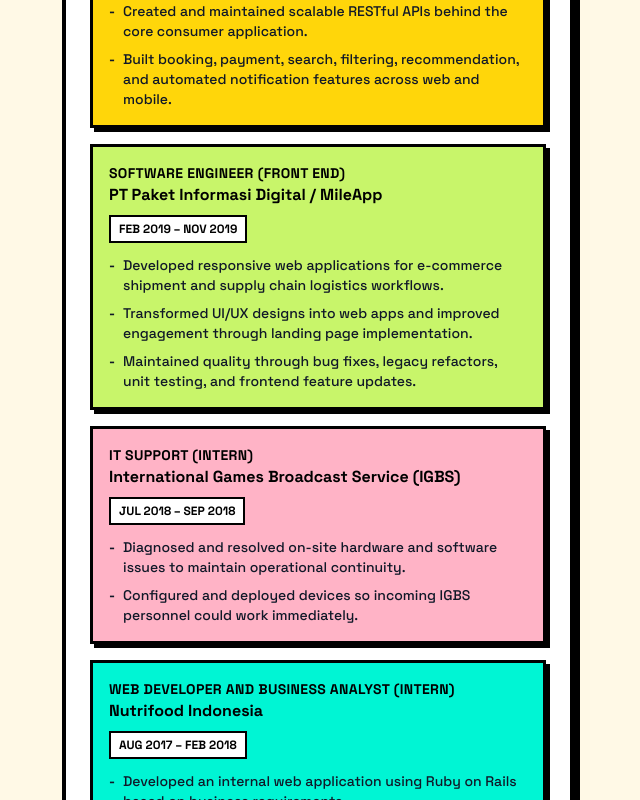
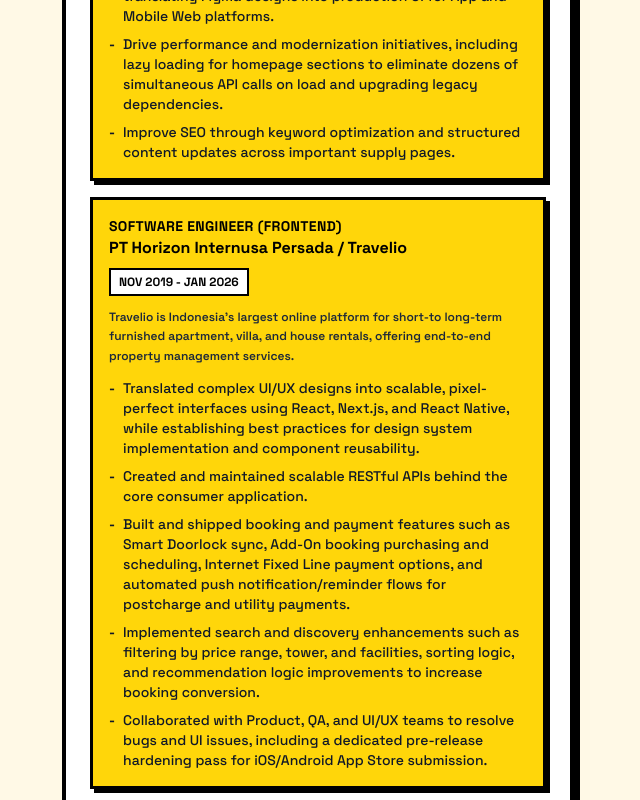
Before and after one commit to ivanyufen/resume-ivan, a React (Vite) app: page / in a window 1280 px wide. Shown: the part 1440-2240 px from the top of the page, without its empty margins (322-962 px from the left). Built offline with nearby package versions, Linux system fonts and the light colour scheme.

Commit message:
edit content

```diff
--- a/src/App.tsx
+++ b/src/App.tsx
@@ -37,6 +37,9 @@
   "MoEngage",
   "Git",
   "Google Search Console",
+  "Visual Studio Code",
+  "ESLint",
+  "New Relic",
   "Bitbucket",
   "Jira",
   "GitHub",
--- a/src/components/Experience.tsx
+++ b/src/components/Experience.tsx
@@ -13,49 +13,58 @@
 
         <div className="flex flex-col gap-4">
           <ExperienceCard
-            title="Senior Software Engineer (Front End)"
+            title="Senior Software Engineer (Frontend)"
             company="PT Horizon Internusa Persada / Travelio"
             companyLink="https://www.linkedin.com/company/travelio-com"
-            date="Jan 2026 – Present"
+            date="Jan 2026 - Present"
+            companyDescription="Travelio is Indonesia's largest online platform for short-to long-term furnished apartment, villa, and house rentals, offering end-to-end property management services."
             desc={[
-              "Lead end-to-end development for Travelio's multi-platform web and mobile apps.",
-              "Partner with Product, QA, and UI/UX to refine requirements, reduce technical risk, and deliver high-impact features.",
-              "Optimize frontend performance, core web vitals, SEO, and the v2 redesign across Homepage, Search Result, and Property Detail pages.",
+              "Lead the end-to-end development workflow of Travelio's multi-platform apps, ensuring seamless performance across web and mobile environments.",
+              "Partner with Product, QA, and UI/UX to refine product requirements, mitigate technical risks, and deliver high-impact features that improve user experience and business KPI.",
+              "Optimize frontend performance and core web vitals to ensure fast load times and smooth interactions across diverse devices.",
+              "Handle frontend development for the v2 redesign across Homepage, Search Result, and Property Detail pages, translating Figma designs into production UI for App and Mobile Web platforms.",
+              "Drive performance and modernization initiatives, including lazy loading for homepage sections to eliminate dozens of simultaneous API calls on load and upgrading legacy dependencies.",
+              "Improve SEO through keyword optimization and structured content updates across important supply pages.",
             ]}
             accent={ACCENT_COLORS[0]}
           />
           <ExperienceCard
-            title="Software Engineer (Front End)"
+            title="Software Engineer (Frontend)"
             company="PT Horizon Internusa Persada / Travelio"
             companyLink="https://www.linkedin.com/company/travelio-com"
-            date="Nov 2019 – Jan 2026"
+            date="Nov 2019 - Jan 2026"
+            companyDescription="Travelio is Indonesia's largest online platform for short-to long-term furnished apartment, villa, and house rentals, offering end-to-end property management services."
             desc={[
-              "Translated complex UI/UX designs into scalable, pixel-perfect interfaces using React, Next.js, and React Native.",
+              "Translated complex UI/UX designs into scalable, pixel-perfect interfaces using React, Next.js, and React Native, while establishing best practices for design system implementation and component reusability.",
               "Created and maintained scalable RESTful APIs behind the core consumer application.",
-              "Built booking, payment, search, filtering, recommendation, and automated notification features across web and mobile.",
+              "Built and shipped booking and payment features such as Smart Doorlock sync, Add-On booking purchasing and scheduling, Internet Fixed Line payment options, and automated push notification/reminder flows for postcharge and utility payments.",
+              "Implemented search and discovery enhancements such as filtering by price range, tower, and facilities, sorting logic, and recommendation logic improvements to increase booking conversion.",
+              "Collaborated with Product, QA, and UI/UX teams to resolve bugs and UI issues, including a dedicated pre-release hardening pass for iOS/Android App Store submission.",
             ]}
             accent={ACCENT_COLORS[0]}
           />
           <ExperienceCard
-            title="Software Engineer (Front End)"
+            title="Software Engineer (Frontend)"
             company="PT Paket Informasi Digital / MileApp"
             companyLink="https://www.linkedin.com/company/mileapp"
-            date="Feb 2019 – Nov 2019"
+            date="Feb 2019 - Nov 2019"
+            companyDescription="MileApp is a SaaS logistics and field service platform that helps companies optimize delivery routes, track couriers in real time, and manage end-to-end supply chain operations."
             desc={[
-              "Developed responsive web applications for e-commerce shipment and supply chain logistics workflows.",
-              "Transformed UI/UX designs into web apps and improved engagement through landing page implementation.",
-              "Maintained quality through bug fixes, legacy refactors, unit testing, and frontend feature updates.",
+              "Developed responsive web applications that streamlined end-to-end e-commerce shipment processes and enhanced supply chain logistics workflows.",
+              "Transformed complex UI/UX designs into web apps, improving user engagement through attractive landing pages.",
+              "Maintained quality by periodically troubleshooting critical runtime bugs, refactoring legacy components, creating unit tests, and adapting frontend features to evolving user requirements.",
             ]}
             accent={ACCENT_COLORS[1]}
           />
           <ExperienceCard
-            title="IT Support (Intern)"
+            title="IT Support (Volunteer)"
             company="International Games Broadcast Service (IGBS)"
             companyLink="https://www.linkedin.com/company/hbs"
-            date="Jul 2018 – Sep 2018"
+            date="Jul 2018 - Sep 2018"
+            companyDescription="IGBS is a joint venture between HBS and IMG that serves as host broadcasters for major multi-sport events."
             desc={[
               "Diagnosed and resolved on-site hardware and software issues to maintain operational continuity.",
-              "Configured and deployed devices so incoming IGBS personnel could work immediately.",
+              "Managed the configuration and deployment of devices to ensure immediate readiness for incoming IGBS personnel.",
             ]}
             accent={ACCENT_COLORS[3]}
           />
@@ -63,10 +72,11 @@
             title="Web Developer and Business Analyst (Intern)"
             company="Nutrifood Indonesia"
             companyLink="https://www.linkedin.com/company/pt-nutrifood-indonesia"
-            date="Aug 2017 – Feb 2018"
+            date="Aug 2017 - Feb 2018"
+            companyDescription="Nutrifood is a leading Indonesian health F&B manufacturer, known for brands such as Tropicana Slim, NutriSari, L-Men, and HiLo."
             desc={[
-              "Developed an internal web application using Ruby on Rails based on business requirements.",
-              "Conducted business analysis to gather user pain points and define actionable software solutions.",
+              "Developed an internal web application using Ruby on Rails according to business requirements and technical implementation needs.",
+              "Conducted business analysis to gather user pain points and find actionable software solutions.",
             ]}
             accent={ACCENT_COLORS[2]}
           />
@@ -80,6 +90,7 @@
   title,
   company,
   companyLink,
+  companyDescription,
   date,
   desc,
   accent,
@@ -87,6 +98,7 @@
   title: string;
   company: string;
   companyLink?: string;
+  companyDescription?: string;
   date: string;
   desc: string[];
   accent: string;
@@ -131,6 +143,11 @@
           {date}
         </span>
       </div>
+      {companyDescription ? (
+        <p className="mt-3 text-xs font-semibold leading-relaxed text-gray-800">
+          {companyDescription}
+        </p>
+      ) : null}
       <ul className="mt-3 space-y-2 text-left text-sm font-medium text-gray-900">
         {desc.map((item) => (
           <li key={item} className="flex gap-2">
--- a/src/hooks/useTypewriter.tsx
+++ b/src/hooks/useTypewriter.tsx
@@ -9,7 +9,7 @@
   useEffect(() => {
     const current = words[wordIndex];
 
-    let timeout = setTimeout(
+    const timeout = setTimeout(
       () => {
         if (isDeleting) {
           setText(current.substring(0, charIndex - 1));
```
Also changed, not shown: 1 other file (tests, documents, lock files or other folders).
